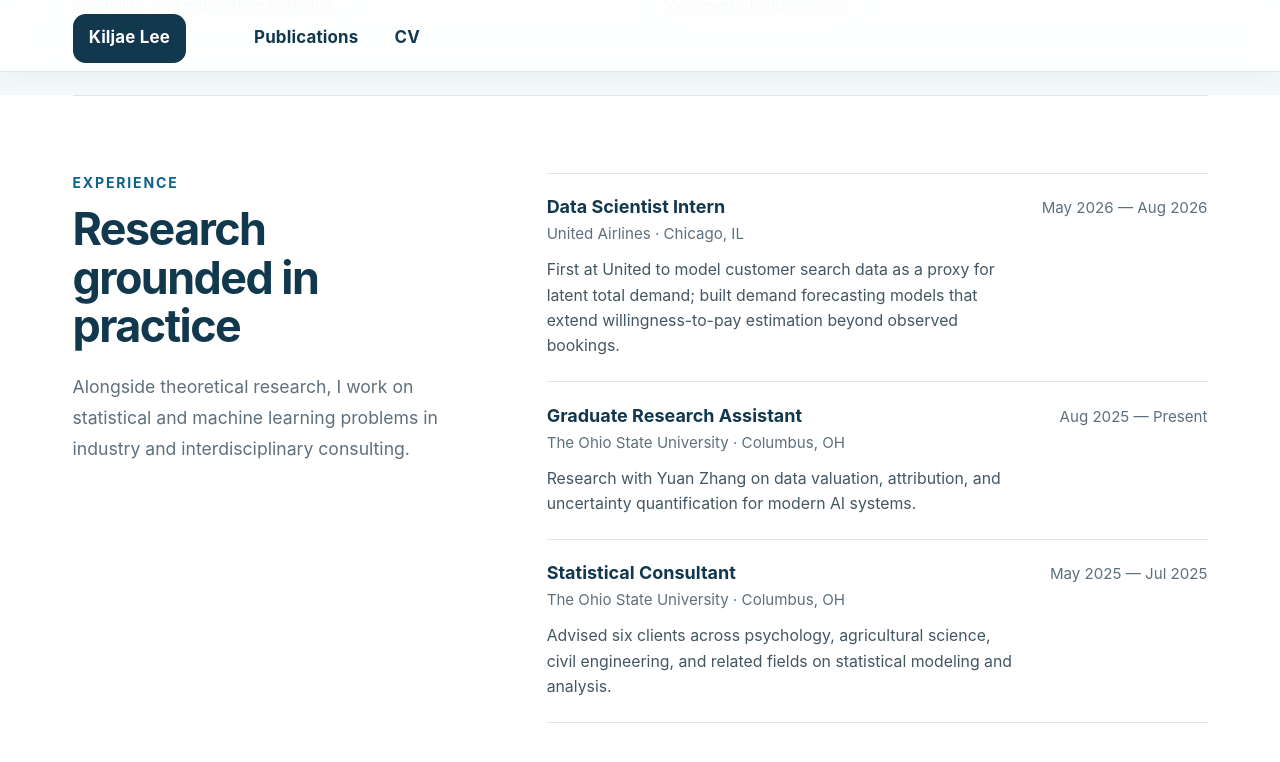
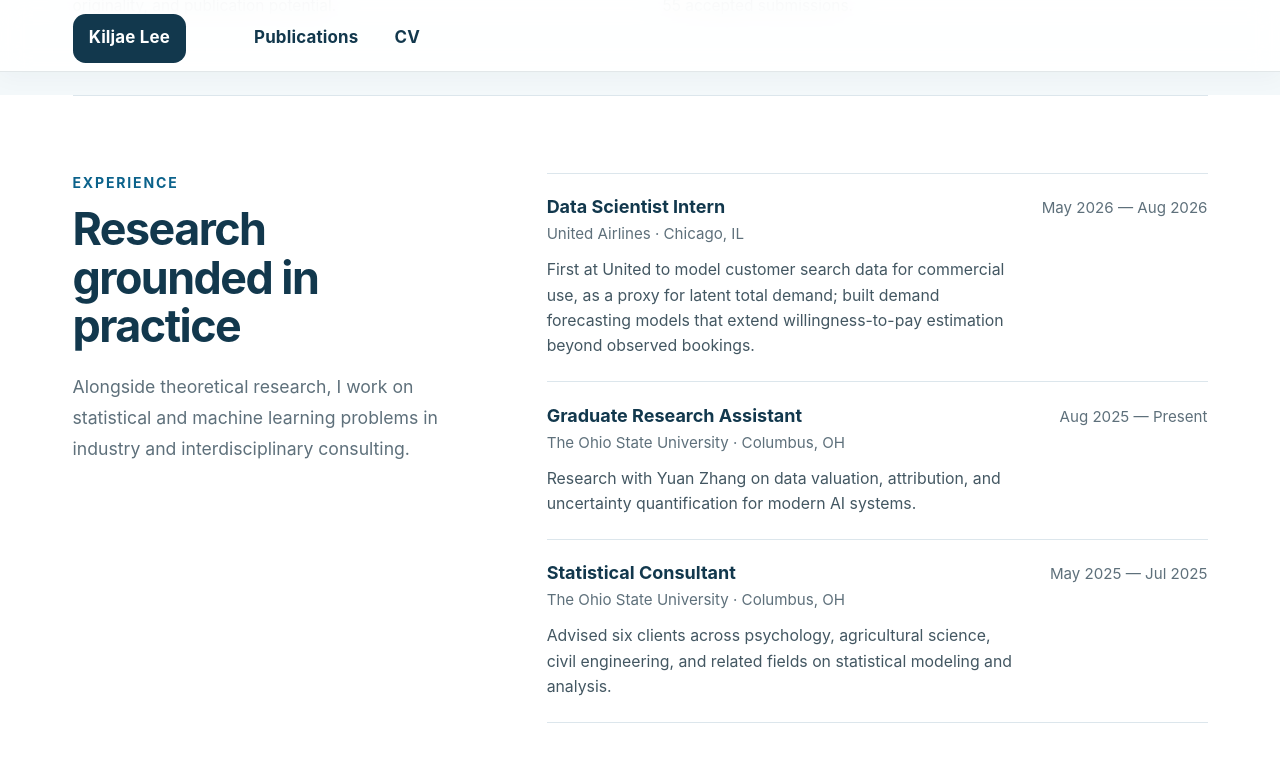
Before and after one commit to KiljaeL/KiljaeL.github.io, a Jekyll site: the page built from _pages/about.md, in a window 1280 px wide and 900 px high, scrolled down 3630 px. Shown: the top 762 px of the window. Built offline with Jekyll 4.4.1, drawn with Linux system fonts in a browser that asks for light colours.

Commit message:
Clarify that the United search-data modeling was for commercial use
Co-Authored-By: Claude Opus 5.5 <noreply@anthropic.com>

```diff
--- a/_data/profile.yml
+++ b/_data/profile.yml
@@ -68,7 +68,7 @@ professional_experience:
     location: "Chicago, IL"
     dates: "May 2026 — Aug 2026"
     start: "2026-05"
-    description: "First at United to model customer search data as a proxy for latent total demand; built demand forecasting models that extend willingness-to-pay estimation beyond observed bookings."
+    description: "First at United to model customer search data for commercial use, as a proxy for latent total demand; built demand forecasting models that extend willingness-to-pay estimation beyond observed bookings."
   - role: "Statistical Consultant"
     organization: "The Ohio State University"
     location: "Columbus, OH"
```
Also changed, not shown: 1 other file.
